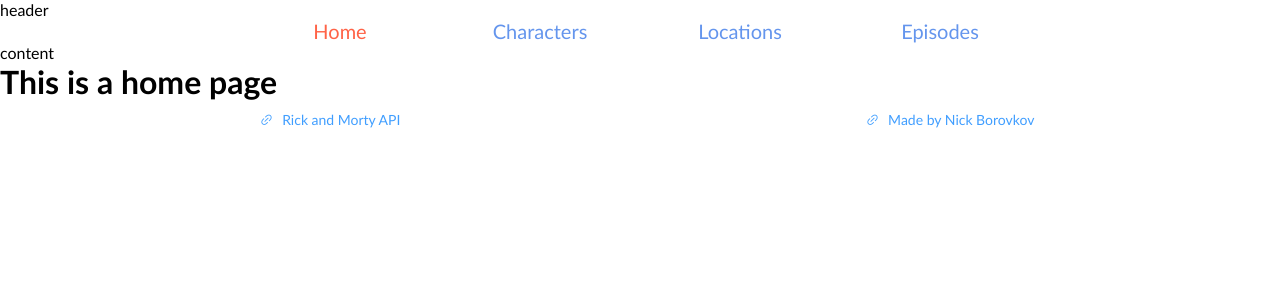
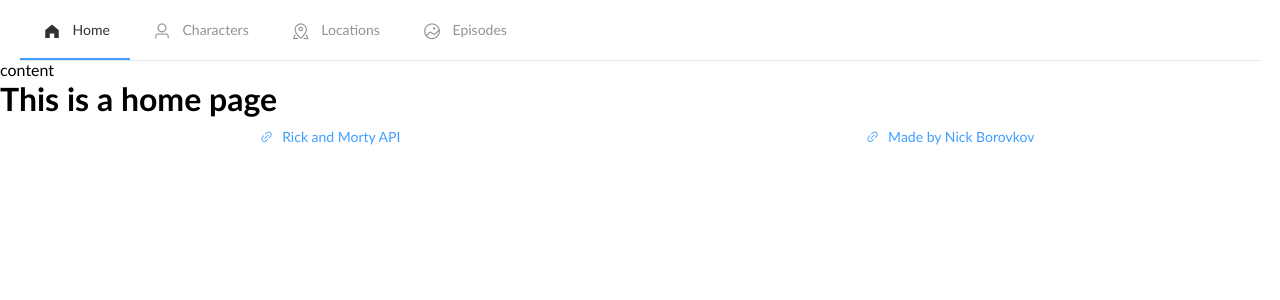
Before and after one commit to Nickborovkov/Rick_And_Morty_DB, a Vue app: page / in a window 1280 px wide. Shown: the top 300 px of the page. Built offline with nearby package versions, Linux system fonts and the light colour scheme; the HTML template or start-up script is replaced by a standard one.

Commit message:
added header with app menu

```diff
--- a/src/components/header/Header.vue
+++ b/src/components/header/Header.vue
@@ -1,59 +1,38 @@
 <template>
-    <div>
-        <p>header</p>
-        <div class="routes">
-            <router-link
-                    active-class="activeRoute"
-                    class="route"
-                    to="/"
-            >
+    <el-header>
+        <el-menu
+                mode="horizontal"
+                :default-active="this.$route.path"
+                :router="true"
+        >
+            <el-menu-item index="/">
+                <i class="el-icon-s-home"></i>
                 Home
-            </router-link>
-            <router-link
-                    active-class="activeRoute"
-                    class="route"
-                    to="/characters"
-            >
+            </el-menu-item>
+            <el-menu-item index="/characters">
+                <i class="el-icon-user"></i>
                 Characters
-            </router-link>
-            <router-link
-                    active-class="activeRoute"
-                    class="route"
-                    to="/locations"
-            >
+            </el-menu-item>
+            <el-menu-item index="/locations">
+                <i class="el-icon-map-location"></i>
                 Locations
-            </router-link>
-            <router-link
-                    active-class="activeRoute"
-                    class="route"
-                    to="/episodes"
-            >
+            </el-menu-item>
+            <el-menu-item index="/episodes">
+                <i class="el-icon-picture-outline-round"></i>
                 Episodes
-            </router-link>
-        </div>
-    </div>
+            </el-menu-item>
+        </el-menu>
+    </el-header>
 </template>
 
+<!--<el-container class="logo">-->
+<!--    <img class="appLogo" src="../../assets/images/appLogo.png" alt="">-->
+<!--    <p class="appName">Rick and Morty DB</p>-->
+<!--</el-container>-->
+
 <script>
-    export default {
-
-    }
+    export default {}
 </script>
 
 <style scoped>
-    .routes{
-        display: flex;
-        justify-content: center;
-    }
-    .route{
-        font-size: 20px;
-        display: block;
-        width: 200px;
-        text-align: center;
-        text-decoration: none;
-        color: cornflowerblue;
-    }
-    .activeRoute{
-        color: tomato;
-    }
 </style>
```
